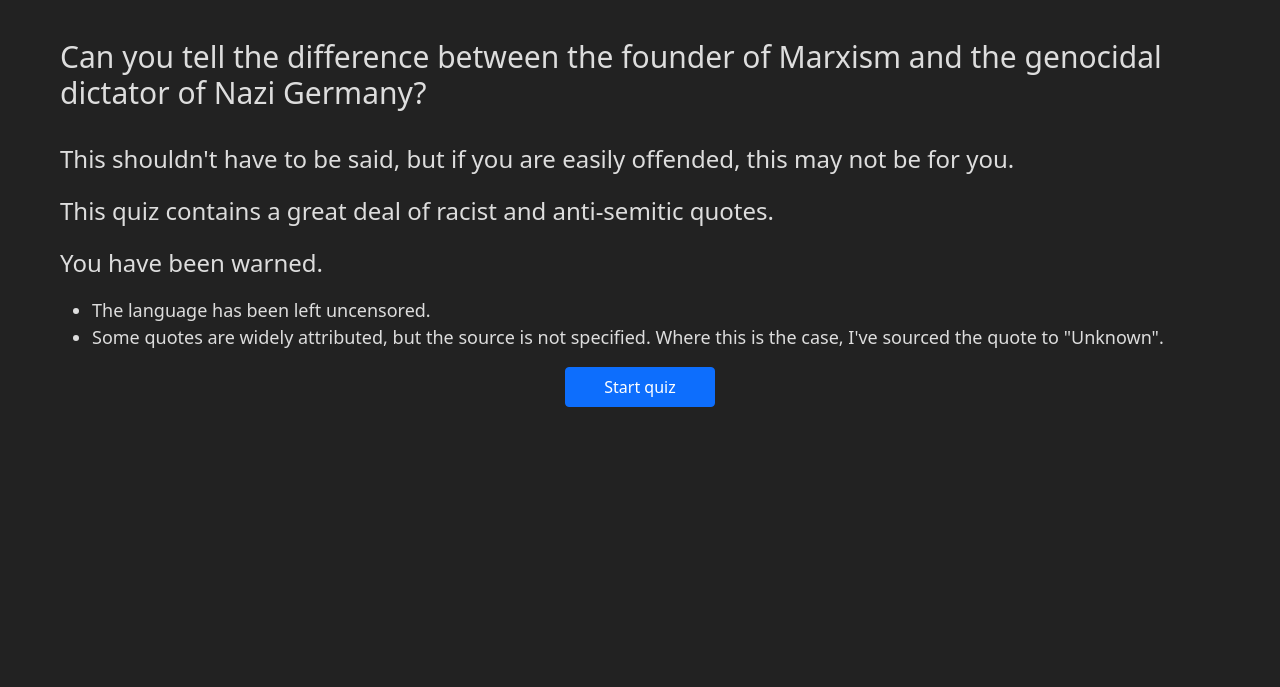
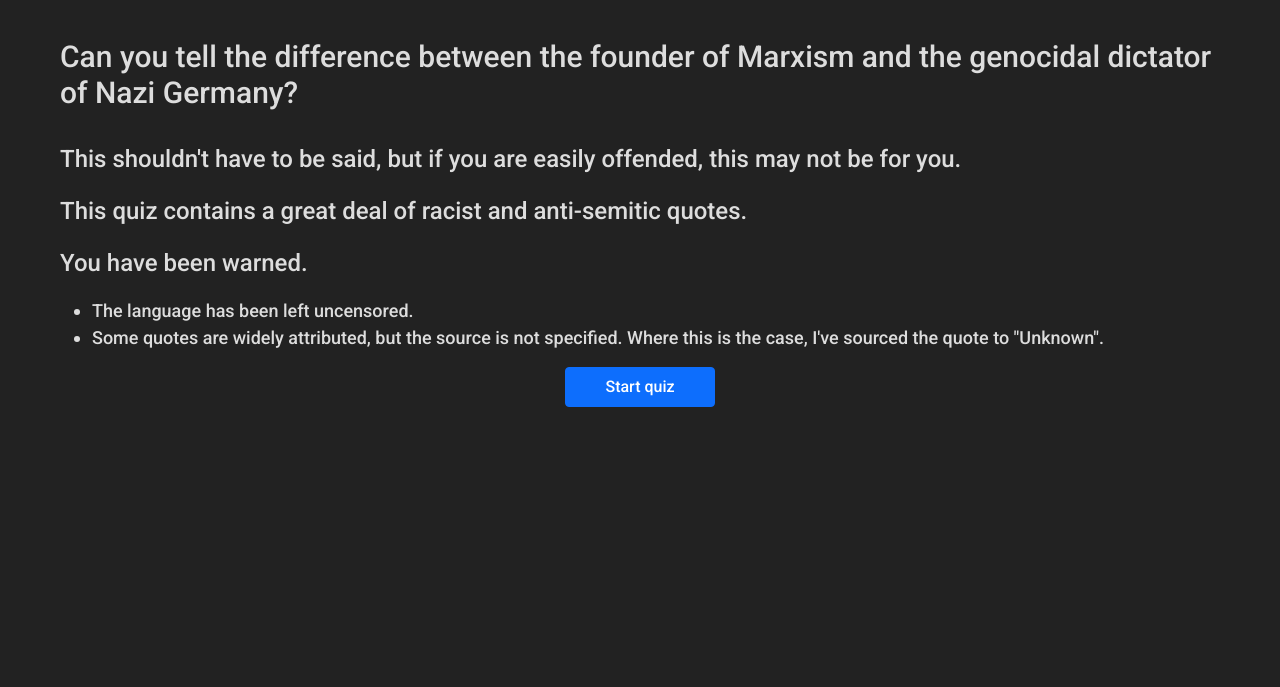
Before and after one commit to CoreyGrant/MarxOrHitlerQuiz, a plain HTML site: page index.html in a window 1280 px wide. Shown: the part 113-800 px from the top of the page. Drawn offline with nearby package versions, Linux system fonts and the light colour scheme; no server answers.

Commit message:
set font correctly

```diff
--- a/MarxOrHitler.css
+++ b/MarxOrHitler.css
@@ -1,13 +1,10 @@
-html{
-    font-family: 'Roboto', sans-serif;
-}
-
 .btn{
     height: 40px;
     width: 150px;
 }
 
 body{
+    font-family: 'Roboto', sans-serif !important;
     background-color: #222222;
     color: #DDDDDD;
     padding-left: 15px;
```
